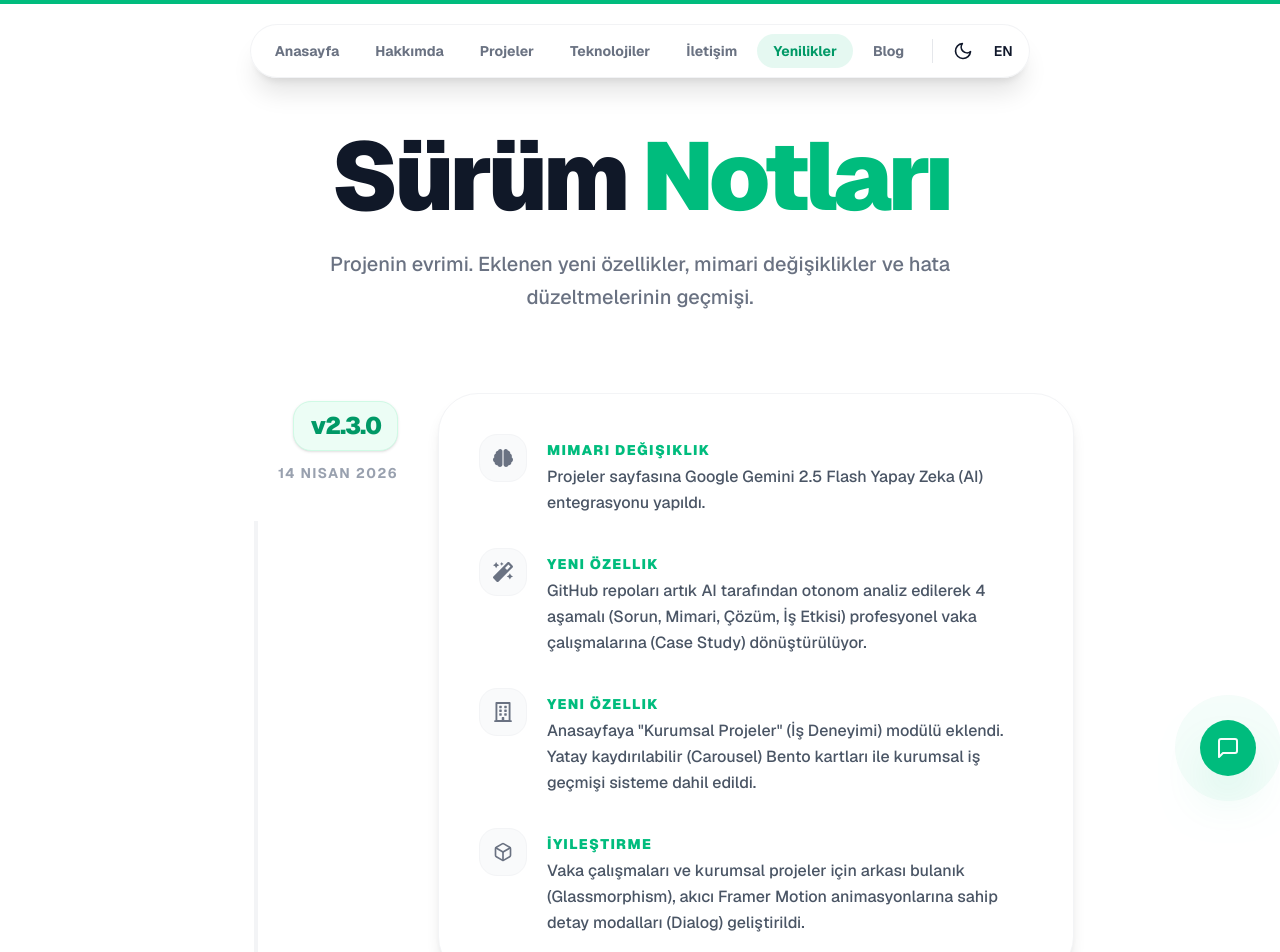
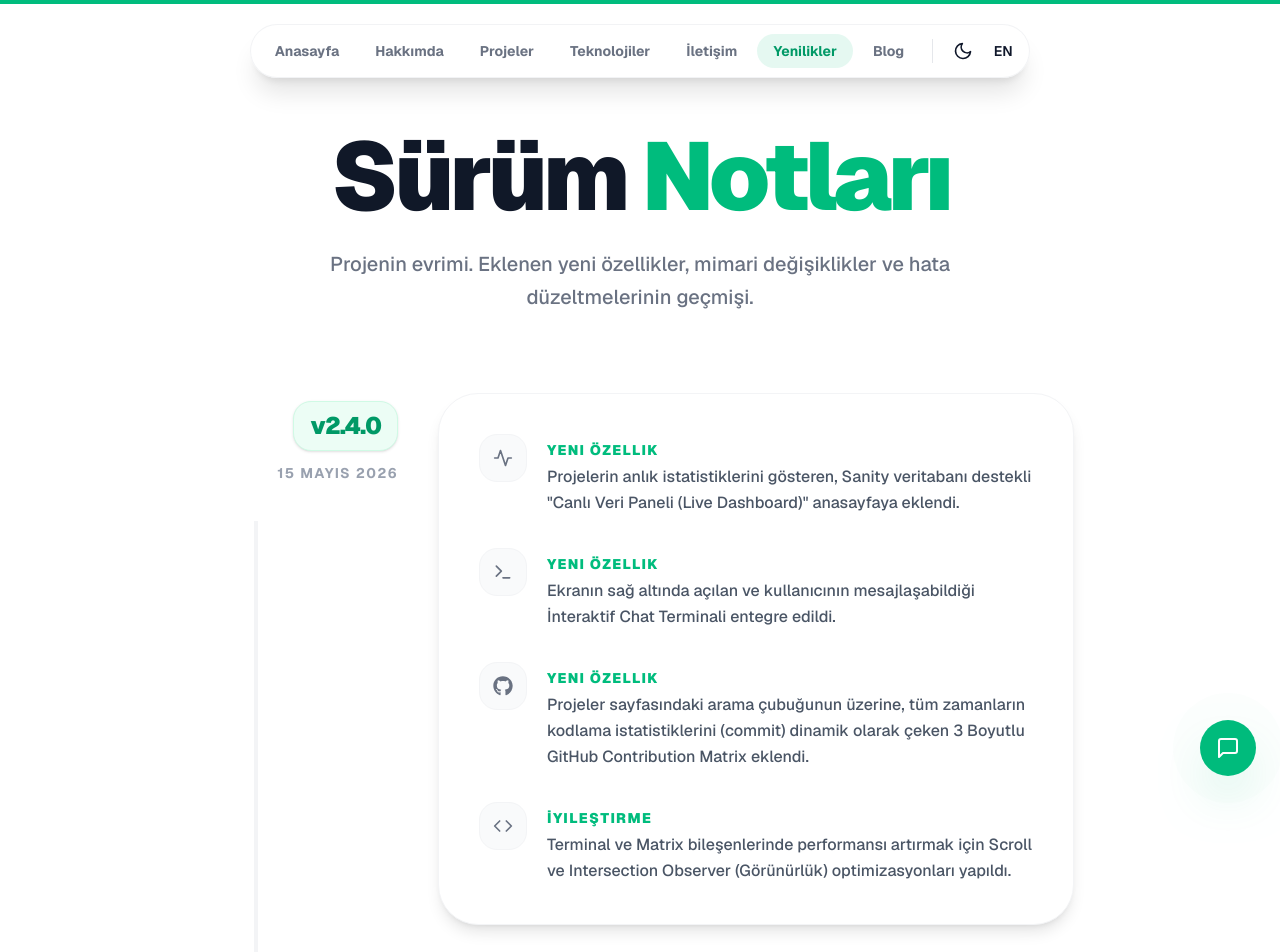
Before and after one commit to EnderKaran/Portfolio-Website, a Next.js app: page /changelog in a window 1280 px wide. Shown: the top 952 px of the page. Built offline with nearby package versions, Linux system fonts and the light colour scheme.

Commit message:
changelog düzenlendi

```diff
--- a/app/changelog/page.tsx
+++ b/app/changelog/page.tsx
@@ -10,7 +10,9 @@ import {
     FiCode,
     FiBox,
     FiTool,
-    FiSmartphone
+    FiSmartphone,
+    FiTerminal,
+    FiActivity
 } from 'react-icons/fi';
 import {
     FaMagic,
@@ -18,7 +20,8 @@ import {
     FaPalette,
     FaBug,
     FaBrain,
-    FaRegBuilding
+    FaRegBuilding,
+    FaGithub
 } from 'react-icons/fa';
 
 const useTranslation = () => ({
@@ -33,7 +36,12 @@ const useTranslation = () => ({
             'changelog_type_structure': 'Temel Yapı',
             'changelog_type_responsive': 'Responsive Tasarım',
             'changelog_type_newfeature': 'Yeni Özellik',
-            // --- v2.3.0 (BUGÜN YAPILANLAR) ---
+            // --- v2.4.0 (BUGÜN YAPILANLAR) ---
+            'changelog_v2_4_0_desc1': 'Projelerin anlık istatistiklerini gösteren, Sanity veritabanı destekli "Canlı Veri Paneli (Live Dashboard)" anasayfaya eklendi.',
+            'changelog_v2_4_0_desc2': 'Ekranın sağ altında açılan ve kullanıcının mesajlaşabildiği İnteraktif Chat Terminali entegre edildi.',
+            'changelog_v2_4_0_desc3': 'Projeler sayfasındaki arama çubuğunun üzerine, tüm zamanların kodlama istatistiklerini (commit) dinamik olarak çeken 3 Boyutlu GitHub Contribution Matrix eklendi.',
+            'changelog_v2_4_0_desc4': 'Terminal ve Matrix bileşenlerinde performansı artırmak için Scroll ve Intersection Observer (Görünürlük) optimizasyonları yapıldı.',
+            // --- v2.3.0 ---
             'changelog_v2_3_0_desc1': 'Projeler sayfasına Google Gemini 2.5 Flash Yapay Zeka (AI) entegrasyonu yapıldı.',
             'changelog_v2_3_0_desc2': 'GitHub repoları artık AI tarafından otonom analiz edilerek 4 aşamalı (Sorun, Mimari, Çözüm, İş Etkisi) profesyonel vaka çalışmalarına (Case Study) dönüştürülüyor.',
             'changelog_v2_3_0_desc3': 'Anasayfaya "Kurumsal Projeler" (İş Deneyimi) modülü eklendi. Yatay kaydırılabilir (Carousel) Bento kartları ile kurumsal iş geçmişi sisteme dahil edildi.',
@@ -73,11 +81,21 @@ const useTranslation = () => ({
 export default function ChangelogPage() {
     const { t } = useTranslation();
 
-    const changelogData =[
+    const changelogData = [
+        {
+            version: "v2.4.0",
+            date: "15 Mayıs 2026",
+            changes: [
+                { type: t('changelog_type_newfeature'), description: t('changelog_v2_4_0_desc1'), icon: <FiActivity size={20} /> },
+                { type: t('changelog_type_newfeature'), description: t('changelog_v2_4_0_desc2'), icon: <FiTerminal size={20} /> },
+                { type: t('changelog_type_newfeature'), description: t('changelog_v2_4_0_desc3'), icon: <FaGithub size={20} /> },
+                { type: t('changelog_type_improvement'), description: t('changelog_v2_4_0_desc4'), icon: <FiCode size={20} /> },
+            ]
+        },
         {
             version: "v2.3.0",
             date: "14 Nisan 2026",
-            changes:[
+            changes: [
                 { type: t('changelog_type_archchange'), description: t('changelog_v2_3_0_desc1'), icon: <FaBrain size={20} /> },
                 { type: t('changelog_type_newfeature'), description: t('changelog_v2_3_0_desc2'), icon: <FaMagic size={20} /> },
                 { type: t('changelog_type_newfeature'), description: t('changelog_v2_3_0_desc3'), icon: <FaRegBuilding size={20} /> },
@@ -87,7 +105,7 @@ export default function ChangelogPage() {
         {
             version: "v2.2.0",
             date: "01 Nisan 2026",
-            changes:[
+            changes: [
                 { type: t('changelog_type_archchange'), description: t('changelog_v2_2_0_desc1'), icon: <FaPalette size={20} /> },
                 { type: t('changelog_type_improvement'), description: t('changelog_v2_2_0_desc2'), icon: <FaMagic size={20} /> },
                 { type: t('changelog_type_improvement'), description: t('changelog_v2_2_0_desc3'), icon: <FiTool size={20} /> },
@@ -97,7 +115,7 @@ export default function ChangelogPage() {
         {
             version: "v2.1.0",
             date: "10 Mart 2026",
-            changes:[
+            changes: [
                 { type: t('changelog_type_newpage'), description: t('changelog_v2_1_0_desc1'), icon: <FiPlus size={20} /> },
                 { type: t('changelog_type_archchange'), description: t('changelog_v2_1_0_desc2'), icon: <FiDatabase size={20} /> },
                 { type: t('changelog_type_improvement'), description: t('changelog_v2_1_0_desc3'), icon: <FaMagic size={20} /> },
@@ -107,7 +125,7 @@ export default function ChangelogPage() {
         {
             version: "v2.0.0",
             date: "15 Ocak 2026",
-            changes:[
+            changes: [
                 { type: t('changelog_type_archchange'), description: t('changelog_v2_0_0_desc1'), icon: <FaRocket size={20} /> },
                 { type: t('changelog_type_structure'), description: t('changelog_v2_0_0_desc2'), icon: <FiCode size={20} /> },
                 { type: t('changelog_type_improvement'), description: t('changelog_v2_0_0_desc3'), icon: <FaPalette size={20} /> },
@@ -117,7 +135,7 @@ export default function ChangelogPage() {
         {
             version: "v1.9.0",
             date: "03 Aralık 2025",
-            changes:[
+            changes: [
                  { type: t('changelog_type_archchange'), description: t('changelog_v1_9_0_desc1'), icon: <FiBox size={20} /> },
                 { type: t('changelog_type_improvement'), description: t('changelog_v1_9_0_desc2'), icon: <FiTool size={20} /> },
             ]
@@ -125,7 +143,7 @@ export default function ChangelogPage() {
         {
             version: "v1.8.0",
             date: "02 Aralık 2025",
-            changes:[
+            changes: [
                 { type: t('changelog_type_bugfix'), description: t('changelog_v1_8_0_desc1'), icon: <FaPalette size={20} /> },
                 { type: t('changelog_type_improvement'), description: t('changelog_v1_8_0_desc2'), icon: <FiTool size={20} /> },
                 { type: t('changelog_type_responsive'), description: t('changelog_v1_8_0_desc3'), icon: <FiSmartphone size={20} /> },
@@ -135,7 +153,7 @@ export default function ChangelogPage() {
         {
             version: "v1.0.0",
             date: "Ağustos 2025",
-            changes:[
+            changes: [
                 { type: t('changelog_type_launch'), description: t('changelog_v1_0_0_desc1'), icon: <FaRocket size={20} /> },
                 { type: t('changelog_type_structure'), description: t('changelog_v1_0_0_desc2'), icon: <FiCode size={20} /> },
                 { type: t('changelog_type_responsive'), description: t('changelog_v1_0_0_desc3'), icon: <FiSmartphone size={20} /> },
```
